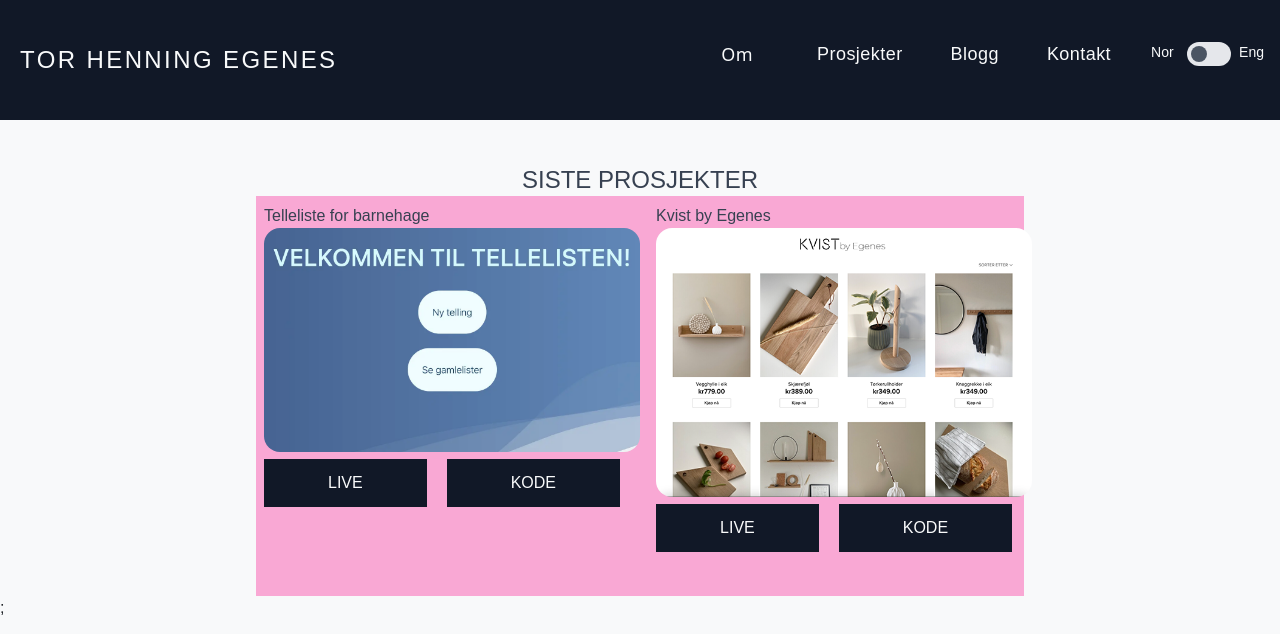
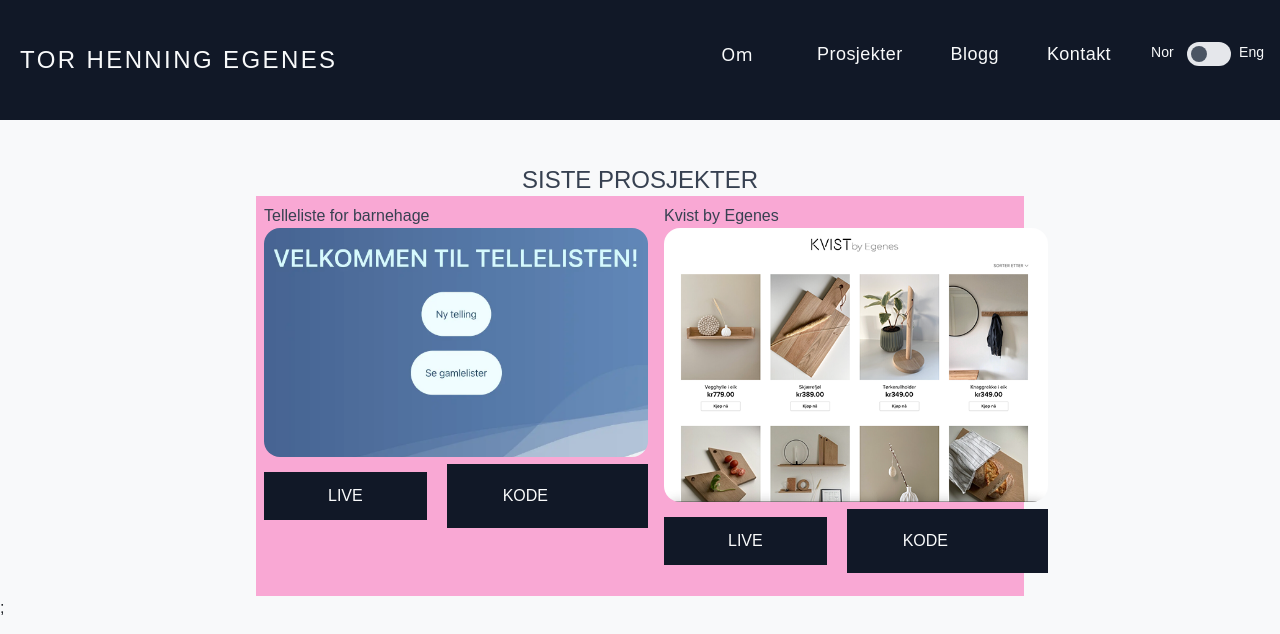
Before and after one commit to Loathar/torhenningegenes, a Next.js app: page /prosjekter in a window 1280 px wide. Shown: the top 634 px of the page. Built offline with nearby package versions, Linux system fonts and the light colour scheme.

Commit message:
added githublogo to buttons

```diff
--- a/pages/prosjekter.js
+++ b/pages/prosjekter.js
@@ -3,6 +3,7 @@ import Link from "next/link";
 import torhenning from "../img/torhenning.webp";
 import tellelisten from "../img/tellelistenSM.png";
 import kvistbyegenes from "../img/kvistbyegenesSM.png";
+import githubLogo from "../img/GitHub-32px.png";
 export default function Prosjekter() {
   return (
     <section
@@ -23,8 +24,18 @@ export default function Prosjekter() {
             </Link>
 
             <Link href="https://github.com/Loathar/telleliste">
-              <button className="bg-gray-900 text-gray-50 px-16 py-3 hover:bg-pink-600 hover:text-gray-50 transition-colors duration-300 ease-out mr-5 uppercase">
-                Kode
+              <button className="bg-gray-900 text-gray-50   px-14 py-4 hover:bg-pink-600 hover:text-gray-50 transition-colors duration-300 ease-out mr-5 uppercase">
+                <div className="flex flex-row align-middle items-center justify-between">
+                  <p className="mr-3">Kode</p>
+                  <div className="h-8 w-8">
+                    <Image
+                      src={githubLogo}
+                      className="relative"
+                      layout="responsive"
+                      style={{ position: "relative" }}
+                    />
+                  </div>
+                </div>
               </button>
             </Link>
           </div>
@@ -42,8 +53,18 @@ export default function Prosjekter() {
             </Link>
 
             <Link href="https://github.com/Loathar/telleliste">
-              <button className="bg-gray-900 text-gray-50 px-16 py-3 hover:bg-pink-600 hover:text-gray-50 transition-colors duration-300 ease-out mr-5 uppercase">
-                Kode
+              <button className="bg-gray-900 text-gray-50   px-14 py-4 hover:bg-pink-600 hover:text-gray-50 transition-colors duration-300 ease-out mr-5 uppercase">
+                <div className="flex flex-row align-middle items-center justify-between">
+                  <p className="mr-3">Kode</p>
+                  <div className="h-8 w-8">
+                    <Image
+                      src={githubLogo}
+                      className="relative"
+                      layout="responsive"
+                      style={{ position: "relative" }}
+                    />
+                  </div>
+                </div>
               </button>
             </Link>
           </div>
```
